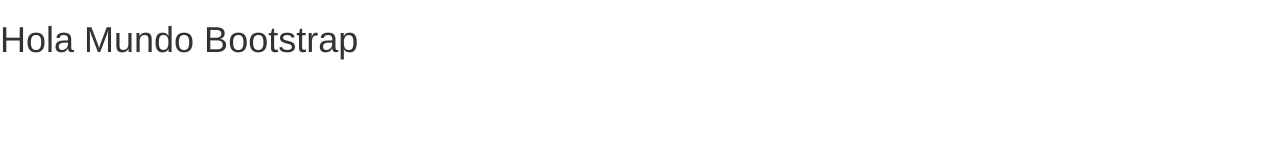
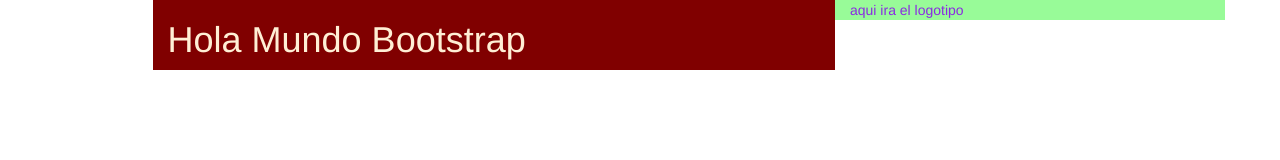
Before and after one commit to Casana/HTML_CSS, a website: page Ultimo_Bootstrap/01_Hola_Mundo/01_HolaMundo.html in a window 1280 px wide. Drawn offline with nearby package versions, Linux system fonts and the light colour scheme.

Commit message:
FInal clase viernes

```diff
--- a/Ultimo_Bootstrap/01_HolaMundo.html
+++ b/Ultimo_Bootstrap/01_Hola_Mundo/01_HolaMundo.html
@@ -10,12 +10,38 @@
     <link rel="stylesheet" href="../../node_modules/bootstrap/dist/css/bootstrap-theme.css">
     <script src="../../node_modules/jquery/dist/jquery.js"></script>
     <script src="../../node_modules/bootstrap/dist/js/bootstrap.js"></script>
+    <style>
+        header {
+            background-color: maroon;
+            color: papayawhip;
+        }
+
+        .logotipo {
+            background-color: palegreen;
+            color: blueviolet
+        }
+    </style>
 </head>
 
 <body>
-    <header>
-        <h1>Hola Mundo Bootstrap</h1>
-    </header>
+    <div class="container">
+
+        <div class="row">
+            <header class="col-sm-7 col-sm-offset-1">
+                <h1>Hola Mundo Bootstrap</h1>
+            </header>
+            <div class="logotipo col-sm-4">
+                aqui ira el logotipo
+            </div>
+            <!--< Cierre del row-->
+
+        </div>
+
+
+
+
+
+
 </body>
 
 </html>
```
